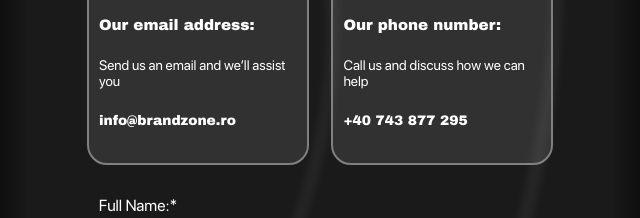
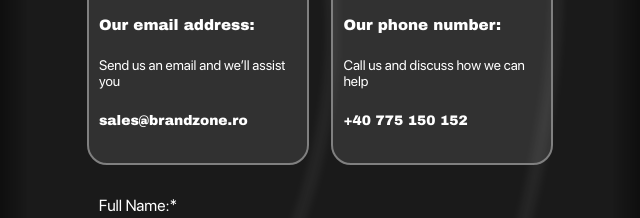
Before and after one commit to Brandzone759/Brandzone-v2teszt, a website: page en.html in a window 1280 px wide. Shown: the part 5642-5860 px from the top of the page, 320-960 px from the left. Drawn offline with nearby package versions, Linux system fonts and the light colour scheme.

Commit message:
Update contact email and phone number

```diff
--- a/en.html
+++ b/en.html
@@ -280,7 +280,7 @@
                         <div class="contact-text">
                             <p class="box-header">Our email address:</p>
                             <p class="desc">Send us an email and we’ll assist you</p>
-                            <p class="desc">info@brandzone.ro</p>
+                            <p class="desc">sales@brandzone.ro</p>
                         </div>
 
                     </div>
@@ -289,7 +289,7 @@
                         <div class="contact-text">
                             <p class="box-header">Our phone number:</p>
                             <p class="desc">Call us and discuss how we can help</p>
-                            <p class="desc">+40 743 877 295</p>
+                            <p class="desc">+40 775 150 152</p>
                         </div>
                     </div>
                 </div>
```
